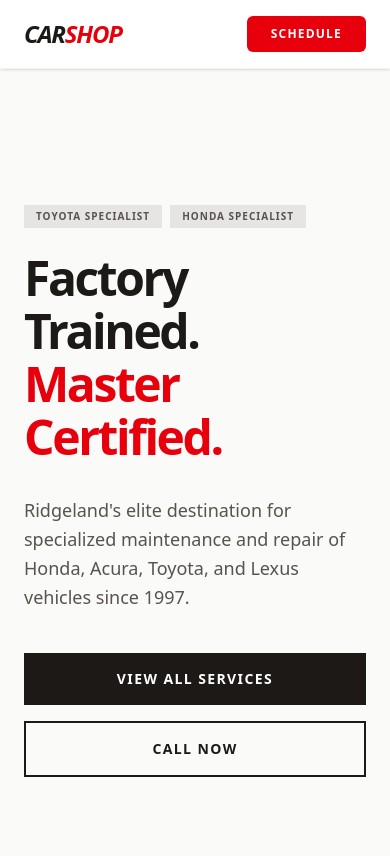
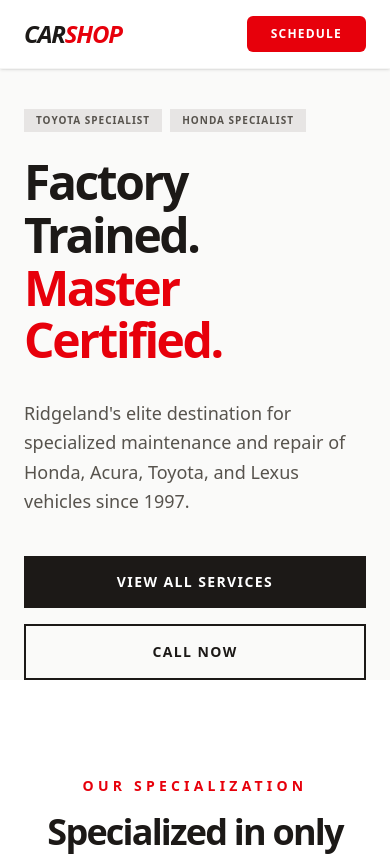
Before and after one commit to theyenkostudio/yenleads, a Next.js app: page /carshop in a window 390 px wide. Shown: the top 856 px of the page. Built offline with nearby package versions, Linux system fonts and the light colour scheme; a web font is replaced by a local one.

Commit message:
fix:carshop hero

```diff
--- a/components/carshop/header.tsx
+++ b/components/carshop/header.tsx
@@ -2,7 +2,7 @@
 
 export default function CarshopHeader() {
   return (
-    <nav className="sticky  top-0 z-50 bg-white border-b border-stone-100 py-4 shadow-sm">
+    <nav className="sticky top-0 z-50 bg-white border-b border-stone-100 py-4 shadow-sm">
       <div className="container mx-auto px-6 flex justify-between items-center">
         <div className="flex items-center gap-2">
           <Link href="/carshop">
--- a/components/carshop/hero.tsx
+++ b/components/carshop/hero.tsx
@@ -1,10 +1,8 @@
 // components/Hero.tsx
 export default function CarshopHero() {
   return (
-    <section className="relative min-h-screen lg:min-h-[85vh] bg-stone-50 flex items-center overflow-hidden">
-      {/* 1. We use min-h-screen to ensure the hero fills the mobile view.
-         2. pt-28 (7rem) provides a clean 112px gap from the sticky header.
-      */}
+    <section className="relative pt-10 md:pt-0 lg:min-h-[85vh] bg-stone-50 flex items-center overflow-hidden">
+
       <div className="container mx-auto px-6 lg:pt-0 grid lg:grid-cols-2 gap-12 items-center relative z-10">
         <div className="text-left">
           <div className="flex gap-2 mb-6">
```
